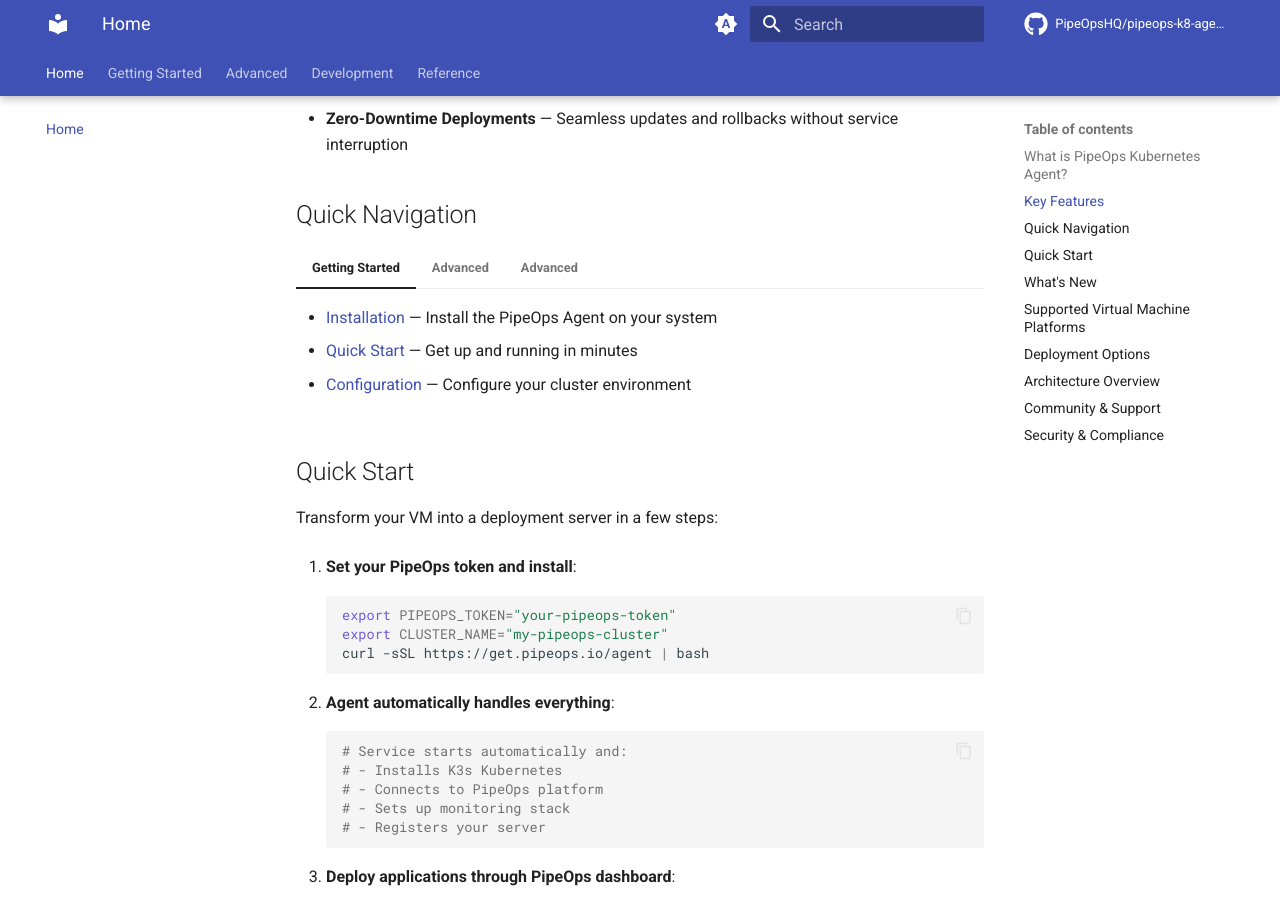
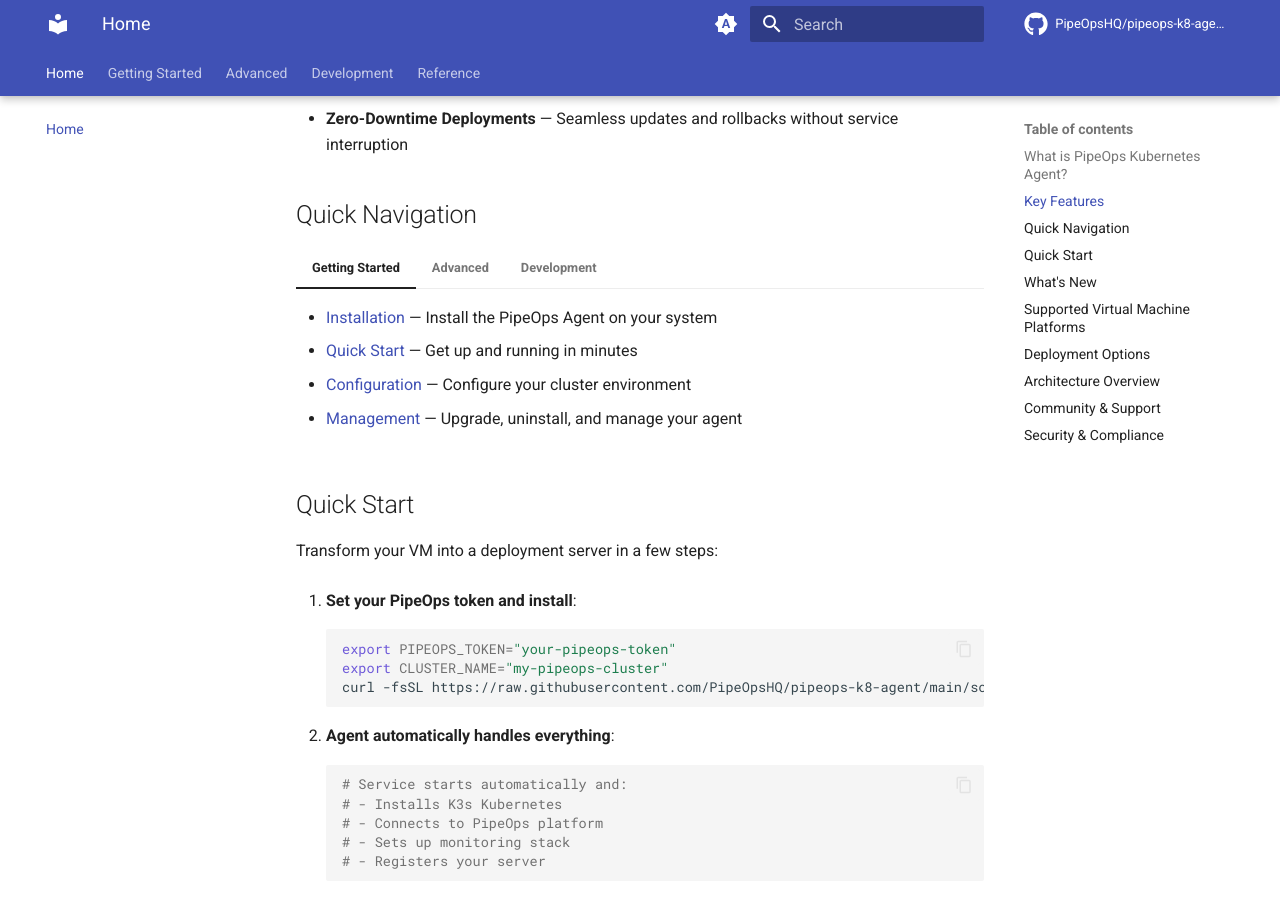
Before and after one commit to PipeOpsHQ/pipeops-k8-agent, an MkDocs documentation site: the page built from docs/index.md, in a window 1280 px wide and 900 px high, scrolled down 969 px. Built offline with MkDocs 1.6.1 and Material for MkDocs 9.7.7, drawn with Linux system fonts in a browser that asks for light colours; comment, search, counter and statistics services are not loaded; the version menu is left out; some of the changed text lies outside the part shown.

Commit message:
fix: Update installation script URLs to use the new repository location

````diff
--- a/docs/index.md
+++ b/docs/index.md
@@ -35,16 +35,17 @@
     - [Installation](getting-started/installation.md) — Install the PipeOps Agent on your system
     - [Quick Start](getting-started/quick-start.md) — Get up and running in minutes
     - [Configuration](getting-started/configuration.md) — Configure your cluster environment
+    - [Management](getting-started/management.md) — Upgrade, uninstall, and manage your agent
 
 === "Advanced"
 
     - [Architecture](ARCHITECTURE.md) — System architecture and design
     - [Monitoring](advanced/monitoring.md) — Advanced monitoring setup
 
-=== "Advanced"
+=== "Development"
 
-    - [Architecture](ARCHITECTURE.md) — System architecture and design
-    - [Monitoring](advanced/monitoring.md) — Advanced monitoring setup
+    - [Local Development](local-development.md) — Development environment setup
+    - [Contributing](development/contributing.md) — Contribute to the project
 
 ## Quick Start
 
@@ -54,7 +55,7 @@
    ```bash
    export PIPEOPS_TOKEN="your-pipeops-token"
    export CLUSTER_NAME="my-pipeops-cluster"
-   curl -sSL https://get.pipeops.io/agent | bash
+   curl -fsSL https://raw.githubusercontent.com/PipeOpsHQ/pipeops-k8-agent/main/scripts/install.sh | bash
    ```
 
 2. **Agent automatically handles everything**:
@@ -108,7 +109,7 @@
     The easiest way to get started:
 
     ```bash
-    curl -sSL https://get.pipeops.io/agent | bash
+    curl -fsSL https://raw.githubusercontent.com/PipeOpsHQ/pipeops-k8-agent/main/scripts/install.sh | bash
     ```
 
     - Automatically detects your environment
````
Also changed, not shown: docs/getting-started/installation.md (+2 -2 lines), docs/getting-started/quick-start.md (+1 -1 lines), docs/install-from-github.md (+1 -1 lines), 3 other files.
